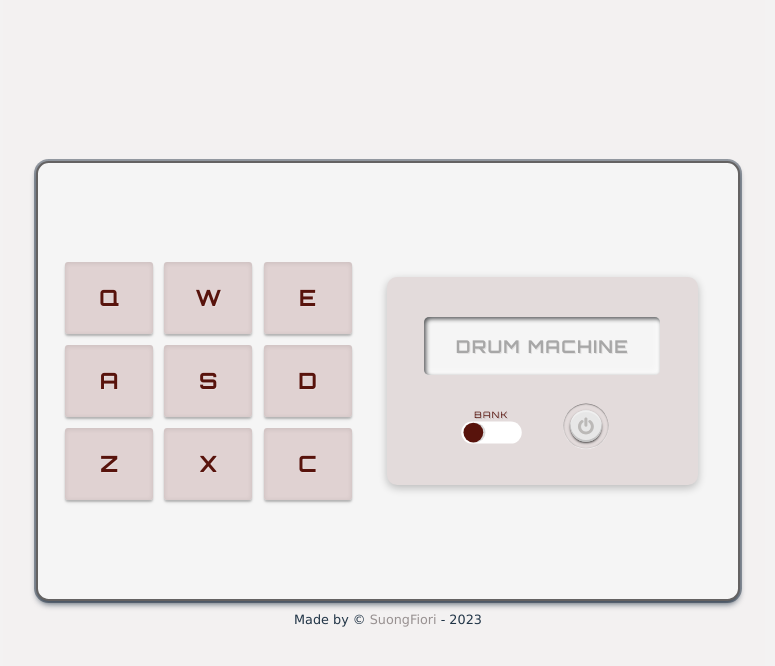
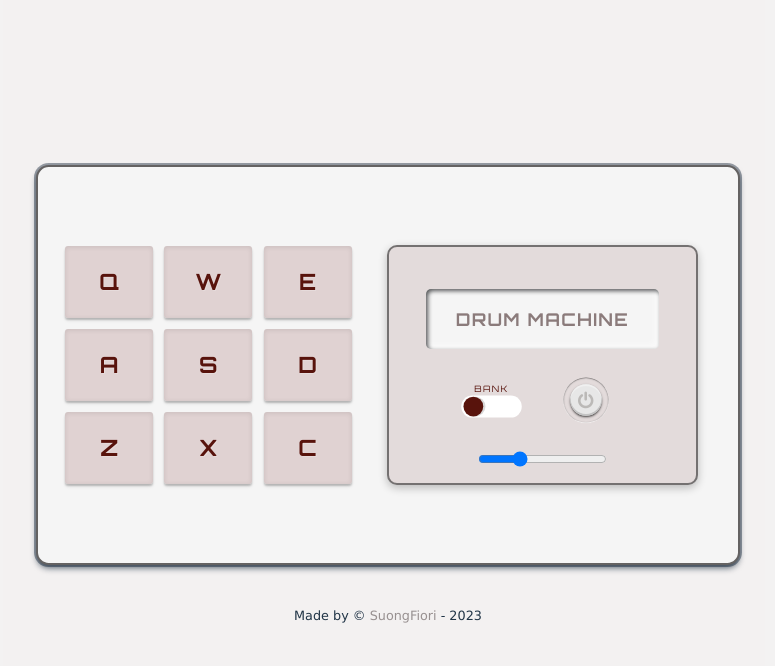
Before and after one commit to suongfiori/React-drum-machine, a React (Vite) app: page / in a window 1280 px wide. Shown: the top 666 px of the page, without its empty margins (252-1027 px from the left). Built offline with nearby package versions, Linux system fonts and the light colour scheme.

Commit message:
added VolumeInput component

```diff
--- a/src/App.css
+++ b/src/App.css
@@ -20,7 +20,7 @@ body {
 }
 .container {
   width: 400px;
-  padding: 1rem;
+  padding: auto 0.5rem;
   text-align: center;
   background-color: whitesmoke;
   border: 2px solid rgb(100, 98, 98);
@@ -42,8 +42,9 @@ body {
   justify-content: center;
   background: rgb(227, 219, 219);
   color: rgba(0, 0, 0, 0.7);
+  border: 2px solid rgba(71, 69, 69, 0.7);
   border-radius: 10px;
-  text-shadow: 1px 1px 0px rgba(62, 51, 51, 0.2);
+  text-shadow: 1px 1px 0px rgba(0, 0, 0, 0.24) 0px 3px 8px;
   box-shadow: rgba(0, 0, 0, 0.24) 0px 3px 8px;
   margin: 1rem;
   padding: 0.5rem;
@@ -55,7 +56,7 @@ body {
 }
 .display {
   width: 80%;
-  height: 60px;
+  min-height: 60px;
   background: whitesmoke;
   color: var(--clr-dark);
   box-shadow: rgb(87, 88, 90) 2px 2px 4px 0px inset, rgba(255, 255, 255, 0.5) -3px -3px 6px 1px inset;
@@ -74,7 +75,7 @@ body {
   opacity: 0.5;
 }
 .display.empty p {
-  color: #5c5b5b;
+  color: #230404;
 }
 
 .switches {
@@ -135,7 +136,6 @@ body {
 }
 
 /****** POWER BUTTON ******/
-/* https://codepen.io/katmai7/pen/DLZGNb */
 
 .wrapper {
   margin: 0 auto;
@@ -184,6 +184,17 @@ body {
 }
 .btn.active:after{
  background-position: 0px 100px;
+}
+
+/****** VOLUME INPUT ******/
+
+.volume {
+  width: 100%;
+}
+.volume input {
+  outline: none;
+  flex-grow: 1;
+  cursor: pointer;
 }
 
 /****** DRUMPAD ******/
@@ -257,9 +268,9 @@ body {
     justify-content: center;
     align-items: center;
     min-width: 55vw;
-    min-height: 55vh;
+    min-height: 50vh;
     padding: 1.5rem;
-    margin-bottom: auto;
+    margin-bottom: 2rem;
   }
   .pads-container {
     grid-gap: 0.3rem;
@@ -270,6 +281,7 @@ body {
     margin-left: 2rem;
     width: 50%;
     flex-grow: 1;
+    min-height: 240px;
   }
   .display {
     font-weight: bold;
--- a/src/components/DisplayZone.jsx
+++ b/src/components/DisplayZone.jsx
@@ -1,16 +1,18 @@
 import ToggleBank from './ToggleBank';
 import Display from './Display';
 import PowerButton from './PowerButton';
+import VolumeInput from './VolumeInput';
 
 const DisplayZone = ({
   message,
   togglePower,
   toggleState,
   toggleBank,
-  powerState
-  // setMessage,
-  // volume,
-  // handleVolumeChange,
+  powerState,
+  setMessage,
+  volume,
+  handleVolumeChange
+
 }) => {
 
   return (
@@ -28,6 +30,11 @@ const DisplayZone = ({
           togglePower={togglePower}
         />
       </div>
+      <VolumeInput
+        setMessage={setMessage}
+        volume={volume}
+        onVolumeChange={handleVolumeChange}
+      />
     </div>
   )
 }
--- /dev/null
+++ b/src/components/VolumeInput.jsx
@@ -0,0 +1,27 @@
+
+const VolumeInput = ({ volume, onVolumeChange, setMessage, powerState }) => {
+
+  const handleChange = (event) => {
+    const newValue = event.target.value;
+    onVolumeChange(newValue);
+    setMessage(`Volume: ${Math.round(newValue * 100).toString()}`);
+    setTimeout(() => setMessage(""), 1000);
+  };
+
+  return (
+    <div className="volume">
+        <input
+          type="range"
+          className="slider"
+          value={volume}
+          onChange={handleChange}
+          min={0}
+          max={1}
+          step={0.01}
+          disabled={powerState}
+        />
+    </div>
+  )
+}
+
+export default VolumeInput
```
Also changed, not shown: src/App.jsx (line endings or trailing spaces).
